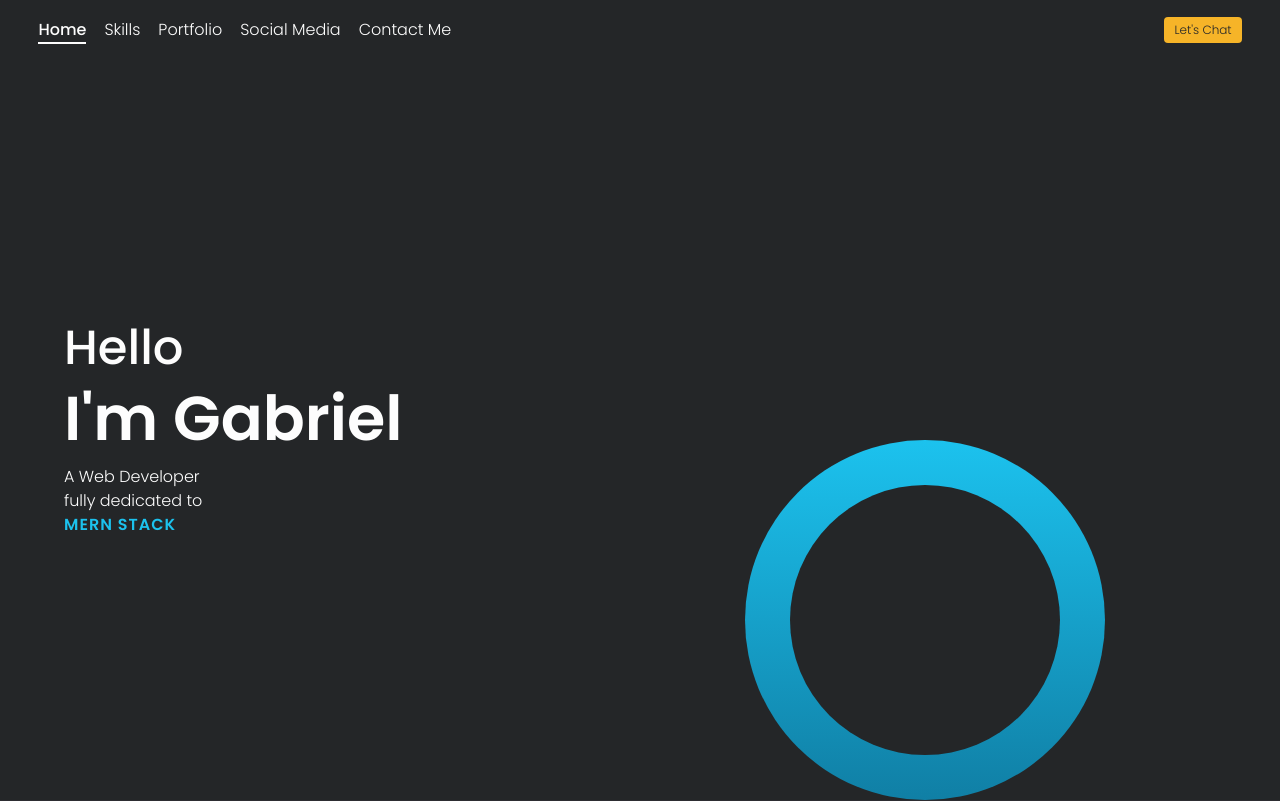
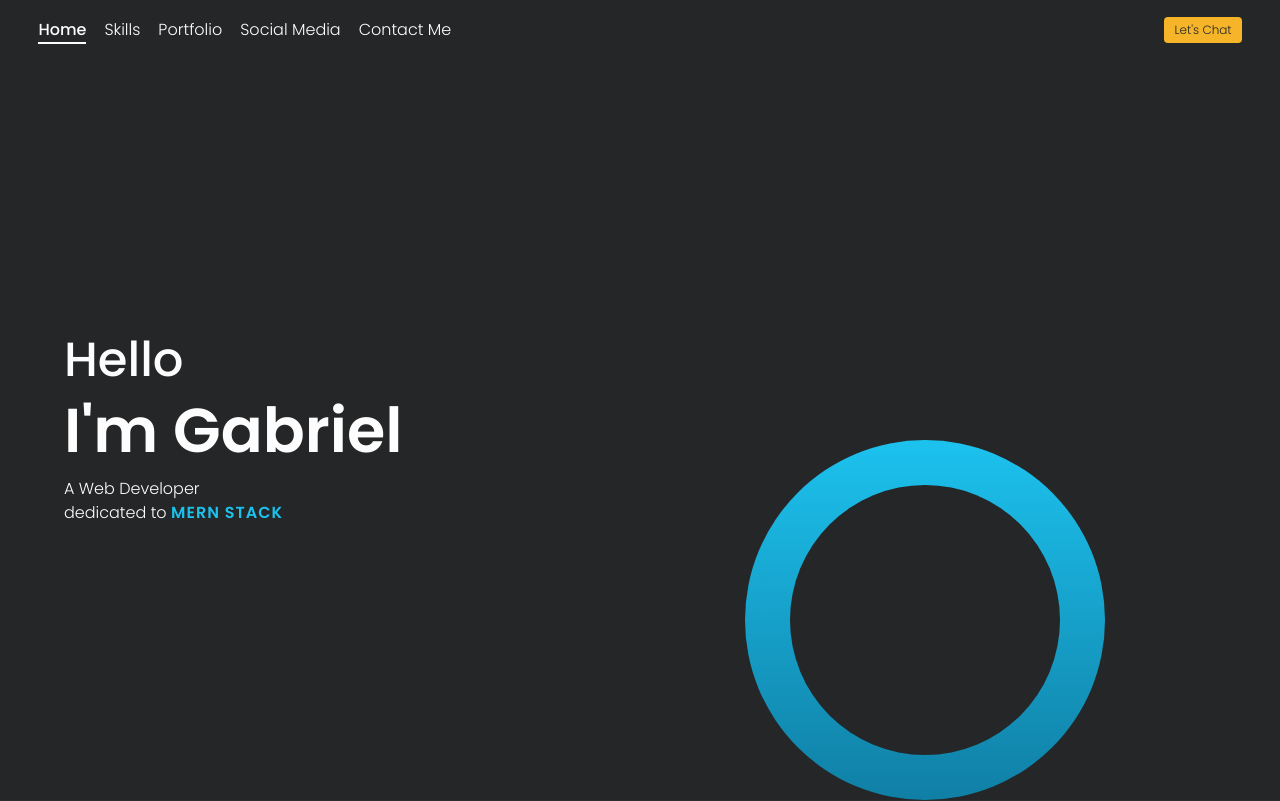
Before and after one commit to GabrielNumaX/new-portfolio, a Next.js app: page / in a window 1280 px wide. Shown: the top 801 px of the page. Built offline with nearby package versions, Linux system fonts and the light colour scheme.

Commit message:
typos FIX

```diff
--- a/components/ContactMe.js
+++ b/components/ContactMe.js
@@ -101,7 +101,7 @@ const ContactMe = () => {
                 <div className="whyHire">
                     <h3>Send a personal message.</h3>
 
-                    <p>You can reach out to me and I&apos;ll replay as soon as possible.</p>
+                    <p>You can reach out to me and I&apos;ll reply as soon as possible.</p>
                 </div>
 
             </div>
--- a/components/Landing.js
+++ b/components/Landing.js
@@ -12,8 +12,8 @@ const Landing = () => {
                 <h1>I&apos;m Gabriel</h1>
                 <h3>
                     A Web Developer
-                    <br /> fully dedicated to
-                    <br /> <span>MERN STACK</span>
+                    <br />dedicated to <span>MERN STACK</span>
+
                 </h3>
 
             </section>
--- a/components/Skills.js
+++ b/components/Skills.js
@@ -24,7 +24,7 @@ const Skills = () => {
                     <p>
                         With more that two years of experience as a Developer
                         I have particitated in real-world projects and
-                        I like to get work hard in order to get <span>things done</span>.
+                        I like to work hard in order to get <span>things done</span>.
 
                     </p>
                 </div>
--- a/components/SocialMedia.js
+++ b/components/SocialMedia.js
@@ -83,7 +83,7 @@ const SocialMedia = () => {
                     <div className="socialText">
 
                         <h3>Facebook</h3>
-                        <p>Professional profile</p>
+                        <p>Social profile</p>
 
                     </div>
 
--- a/pages/index.js
+++ b/pages/index.js
@@ -118,7 +118,7 @@ export default function Home() {
     <>
       <Header goToComponent={scrollToContent} nav={nav} setScroll={setScroll} />
 
-      <div ref={landingRef}>
+      <div ref={landingRef} className="landingRef">
         <Landing />
       </div>
 
--- a/styles/globals.scss
+++ b/styles/globals.scss
@@ -38,3 +38,5 @@ html {
 @import "social";
 @import "contact";
 @import "footer";
+
+@import "landingRef";
--- a/styles/landing.scss
+++ b/styles/landing.scss
@@ -3,7 +3,7 @@
     min-height: calc(100vh - 60px);
     // min-height: 100vh;
     // padding-top: 60px;
-    margin-top: 60px;
+    // margin-top: 60px;
     display: flex;
     // align-items: flex-end;
     // justify-content: space-between;
@@ -15,7 +15,7 @@
         justify-content: flex-start;
         padding: 0 0 0 0;
         min-height: calc(100vh - 40px);
-        margin-top: 40px;
+        // margin-top: 40px;
     }
 
     .introText {
--- /dev/null
+++ b/styles/landingRef.scss
@@ -0,0 +1,9 @@
+.landingRef {
+    // margin-top: 60px;
+    // background: green;
+    padding-top: 60px;
+    @include mobileBig {
+        // margin-top: 40px;
+        padding-top: 40px;
+    }
+}
```
